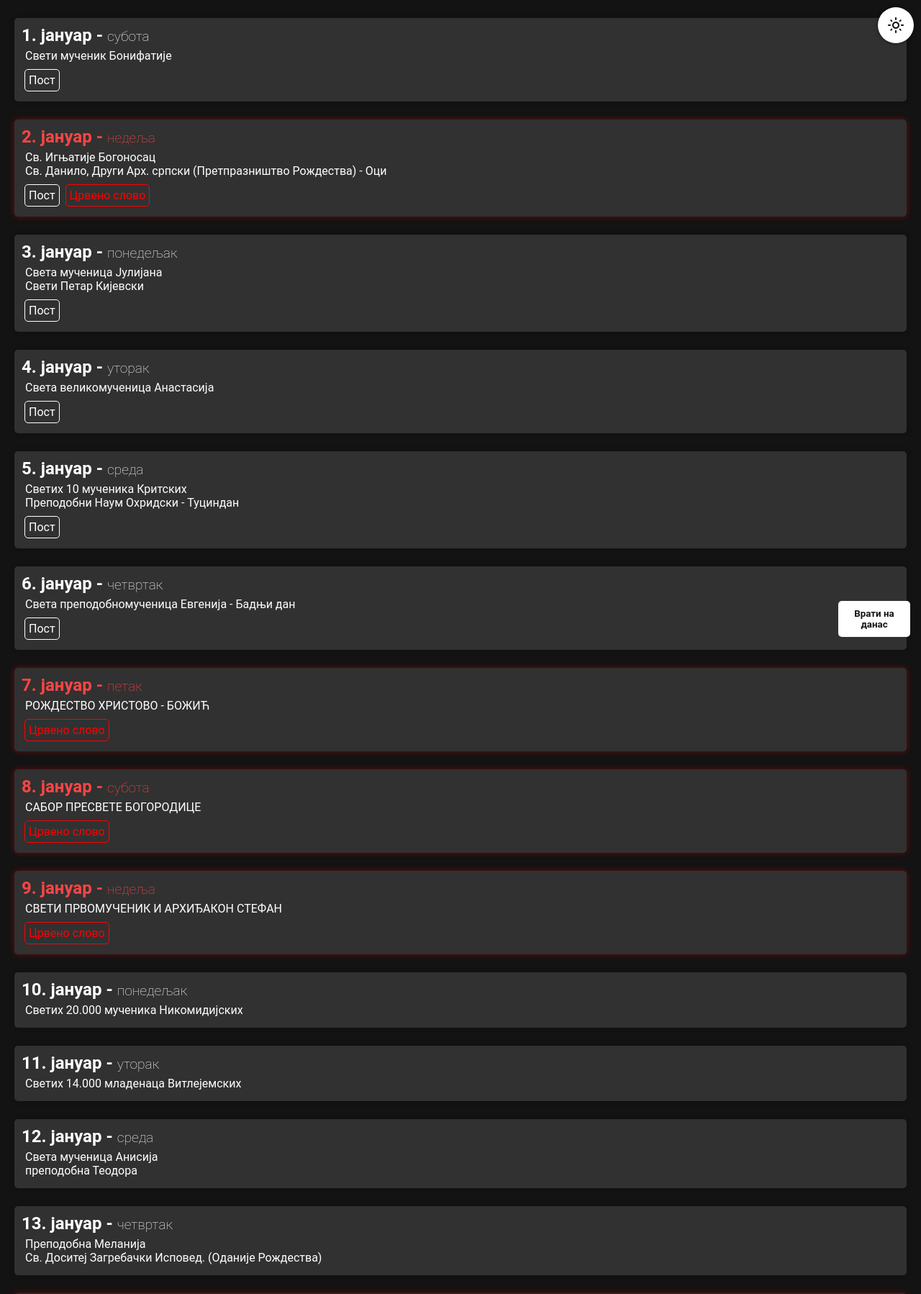
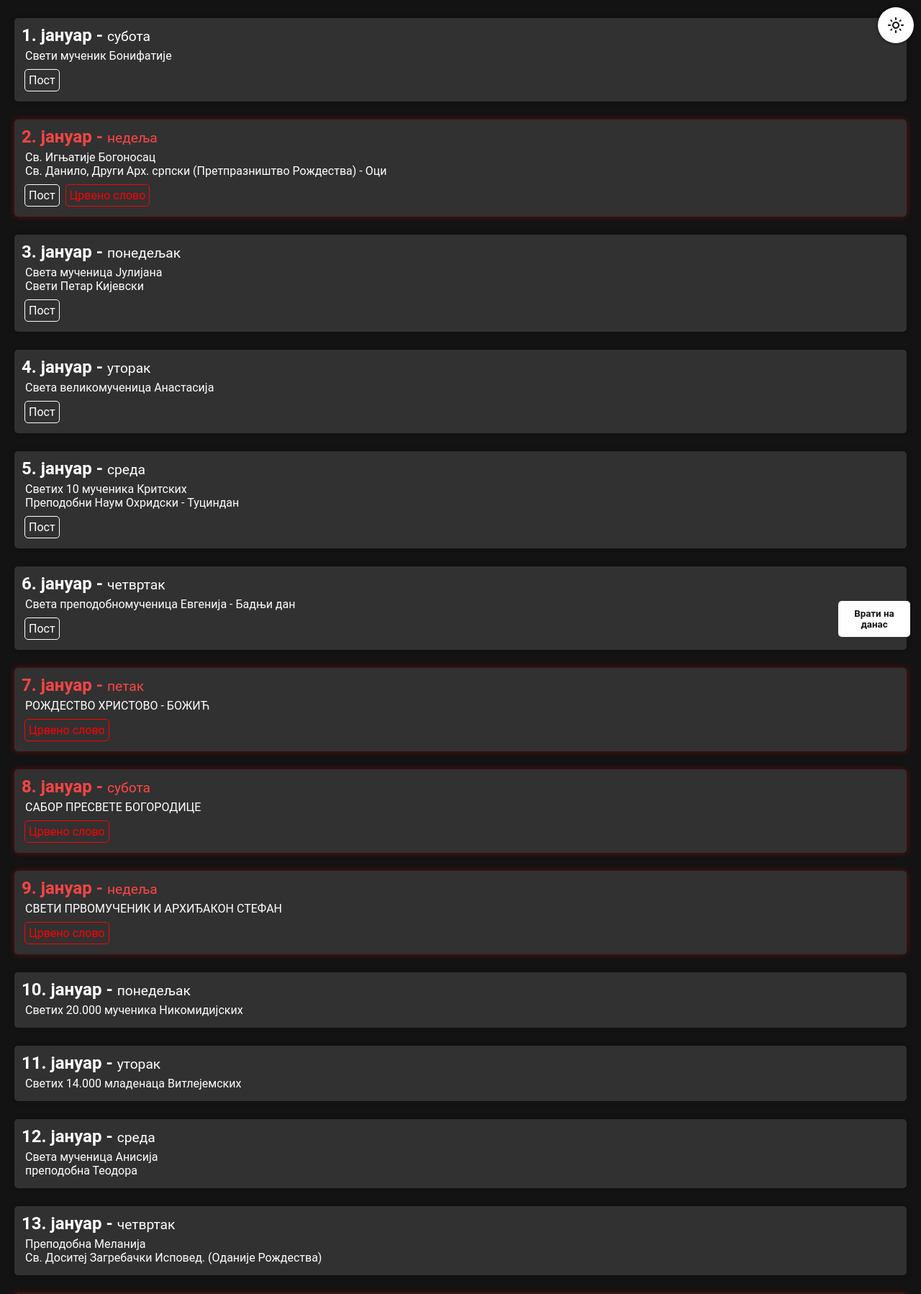
Before and after one commit to grishatop1/calendar, a Flask app: page / in a window 1280 px wide. Shown: the top 1798 px of the page at 72% size. Run offline with Flask 2, Linux system fonts and the light colour scheme.

Commit message:
font weight changed

```diff
--- a/static/index.css
+++ b/static/index.css
@@ -139,7 +139,7 @@
 
 .tab h2 span {
     font-size: 0.8em;
-    font-weight: 100;
+    font-weight: 400;
 }
 
 .tab p {
```
